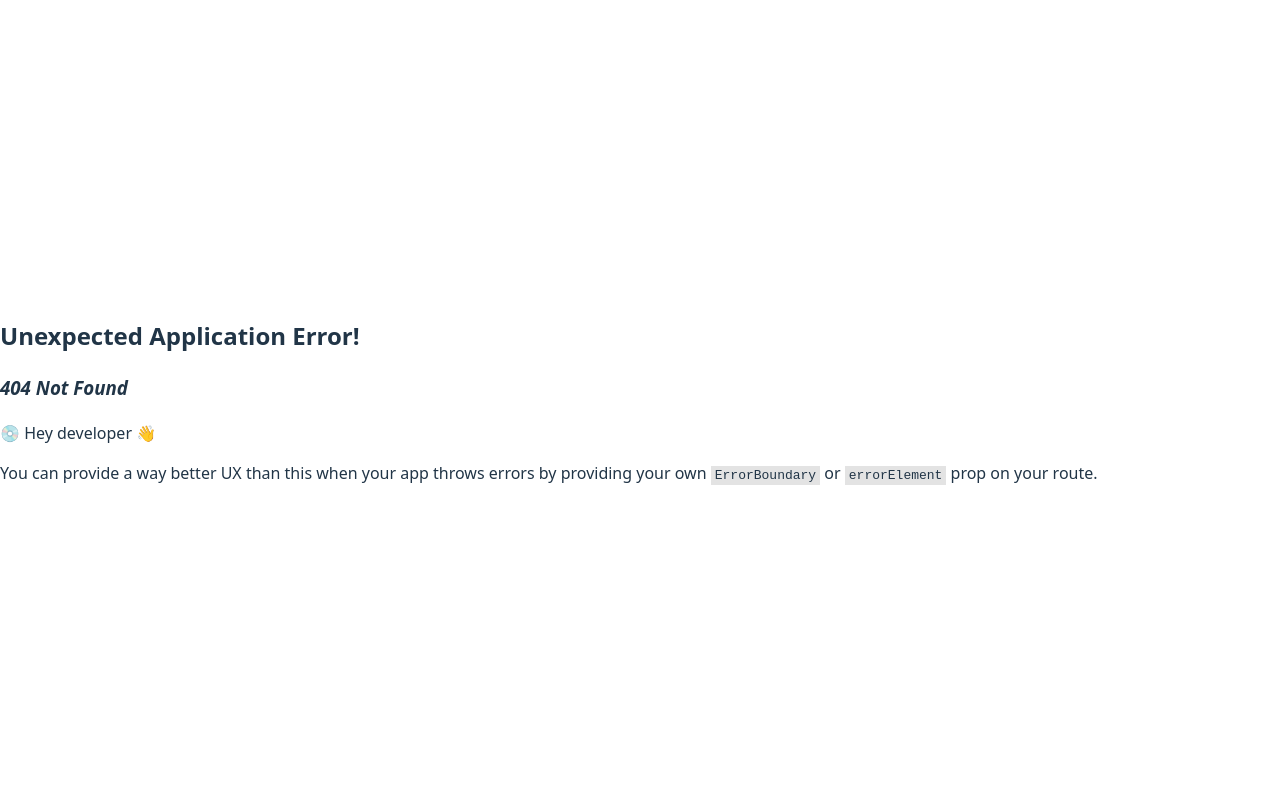
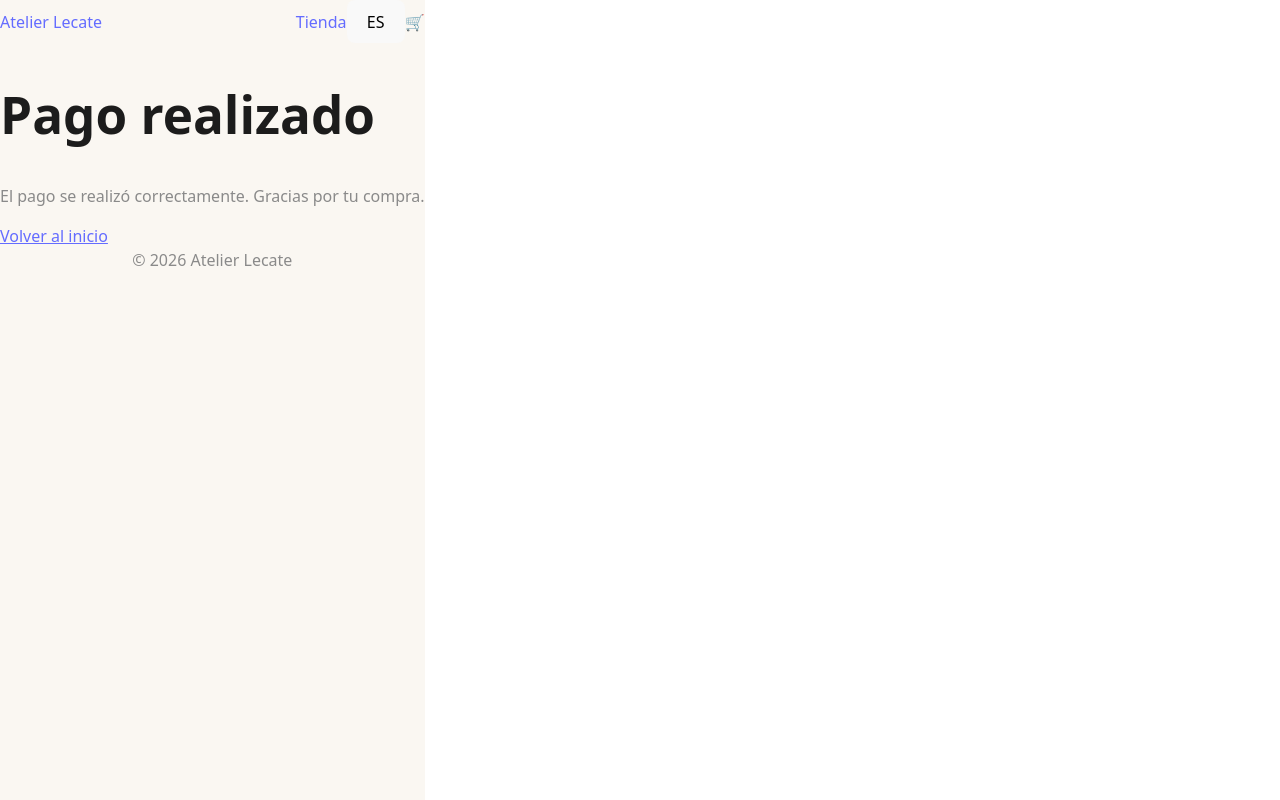
Before and after one commit to MikaelaEstefan/atelier-lecate, a React (Vite) app: page /success in a window 1280 px wide. Before the commit this address had no page. Built offline with nearby package versions, Linux system fonts and the light colour scheme.

Commit message:
feat: success and failure pages with MP redirects

```diff
--- a/src/app/router.jsx
+++ b/src/app/router.jsx
@@ -6,6 +6,9 @@ import Products from "../pages/Products";
 import ProductDetail from "../pages/ProductDetail";
 import Cart from "../pages/Cart";
 import Checkout from "../pages/Checkout";
+import Success from "../pages/Success";
+import Failure from "../pages/Failure";
+
 
 const router = createBrowserRouter([
   {
@@ -17,6 +20,8 @@ const router = createBrowserRouter([
       { path: "products/:id", element: <ProductDetail /> },
       { path: "cart", element: <Cart /> },
       { path: "checkout", element: <Checkout /> },
+      { path: "/success", element: <Success />, },
+      { path: "/failure", element: <Failure />, },
     ],
   },
 ]);
--- a/src/i18n/translations.js
+++ b/src/i18n/translations.js
@@ -7,6 +7,12 @@ export const translations = {
       "Obras originales y piezas únicas creadas en un espacio de exploración artística, materia y tiempo.",
     home_cta: "Ir a la tienda",
 
+    payment_success_title: "Pago realizado",
+    payment_success_text:
+    "El pago se realizó correctamente. Gracias por tu compra.",
+    payment_failure_title: "Pago rechazado",
+    payment_failure_text:
+    "No se pudo completar el pago. Podés intentar nuevamente.",
     products_title: "Obras disponibles",
     product_add_to_cart: "Agregar al carrito",
     product_sold: "Obra vendida",
@@ -32,6 +38,13 @@ export const translations = {
       "Original works and unique pieces created in a space of artistic exploration—matter and time.",
     home_cta: "Go to shop",
 
+    payment_success_title: "Payment successful",
+    payment_success_text:
+    "The payment was completed successfully. Thank you for your purchase.",
+
+    payment_failure_title: "Payment failed",
+    payment_failure_text:
+    "The payment could not be completed. You may try again.",
     products_title: "Available works",
     product_add_to_cart: "Add to cart",
     product_sold: "Sold",
--- /dev/null
+++ b/src/pages/Failure.jsx
@@ -0,0 +1,26 @@
+import { Link } from "react-router-dom";
+import { useT } from "../i18n/useT";
+
+export default function Failure() {
+  const { t } = useT();
+
+  return (
+    <section className="px-12 py-20 max-w-xl">
+      <h1 className="text-2xl font-light mb-6">
+        {t("payment_failure_title") ?? "Pago rechazado"}
+      </h1>
+
+      <p className="text-sm text-[#8A8A8A] mb-10">
+        {t("payment_failure_text") ??
+          "No se pudo completar el pago. Podés intentar nuevamente."}
+      </p>
+
+      <Link
+        to="/cart"
+        className="text-sm underline"
+      >
+        Volver al carrito
+      </Link>
+    </section>
+  );
+}
--- /dev/null
+++ b/src/pages/Success.jsx
@@ -0,0 +1,33 @@
+import { Link } from "react-router-dom";
+import { useT } from "../i18n/useT";
+import { useCartStore } from "../store/useCartStore";
+import { useEffect } from "react";
+
+export default function Success() {
+  const { t } = useT();
+  const clearCart = useCartStore((s) => s.clearCart);
+
+  useEffect(() => {
+    clearCart();
+  }, [clearCart]);
+
+  return (
+    <section className="px-12 py-20 max-w-xl">
+      <h1 className="text-2xl font-light mb-6">
+        {t("payment_success_title") ?? "Pago realizado"}
+      </h1>
+
+      <p className="text-sm text-[#8A8A8A] mb-10">
+        {t("payment_success_text") ??
+          "El pago se realizó correctamente. Gracias por tu compra."}
+      </p>
+
+      <Link
+        to="/"
+        className="text-sm underline"
+      >
+        Volver al inicio
+      </Link>
+    </section>
+  );
+}
```
Also changed, not shown: 1 other file (tests, documents, lock files or other folders).
